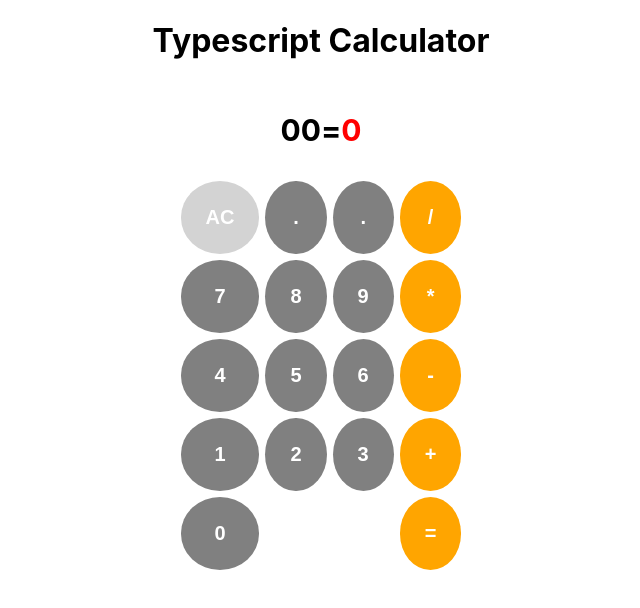
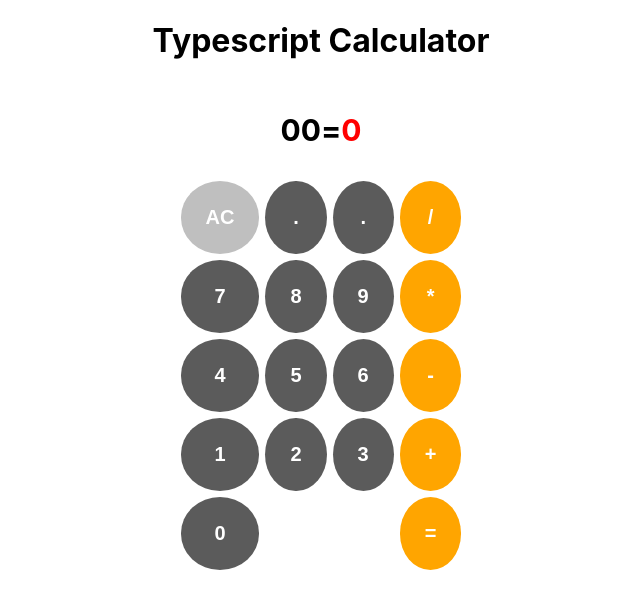
Before and after one commit to jenniferwvng/typescript-react-calculator, a React (Create React App) app: page / in a window 1280 px wide. Shown: the top 608 px of the page, without its empty margins (319-959 px from the left). Built offline with nearby package versions, Linux system fonts and the light colour scheme; the HTML template or start-up script is replaced by a standard one.

Commit message:
changed interface name

```diff
--- a/src/components/Calculator.tsx
+++ b/src/components/Calculator.tsx
@@ -1,7 +1,7 @@
 import React, { useState } from 'react';
 import styles from '../styles/Calculator.module.css'
 
-interface IcalculatorStorage {
+interface CalculatorStorage {
     calculatedSum: number,
     operand: string
     numBeforeOperand: number,
@@ -11,7 +11,7 @@ interface IcalculatorStorage {
 const Calculator = (): JSX.Element => {
     const [clickedOperand, setClickOperand] = useState(false);
 
-    const [calculateStorage, setCalculateStorage] = useState<IcalculatorStorage>({
+    const [calculateStorage, setCalculateStorage] = useState<CalculatorStorage>({
       calculatedSum: 0,
       operand: '',
       numBeforeOperand: 0,
--- a/src/styles/Calculator.module.css
+++ b/src/styles/Calculator.module.css
@@ -16,7 +16,7 @@
 }
 
 .calculatorButtonsDiv > span > button {
-    background-color: grey;
+    background-color: rgb(51, 51, 51, 0.8);
     border: none;
     padding: 25px;
     border-radius: 50%;
@@ -27,7 +27,7 @@
 }
 
 .calculatorButtonsDiv > span:first-child > button:first-child {
-    background-color: lightgrey;
+    background-color: rgb(191, 191, 191);
     border: none;
     padding: 25px;
     border-radius: 50%;
```
